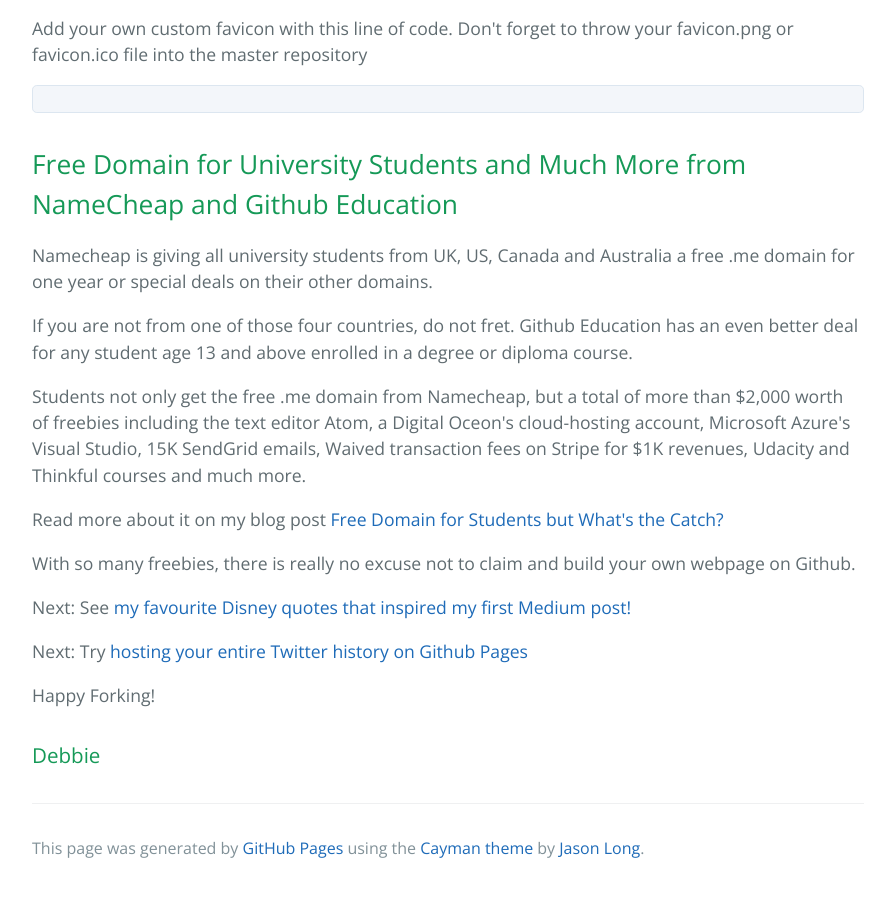
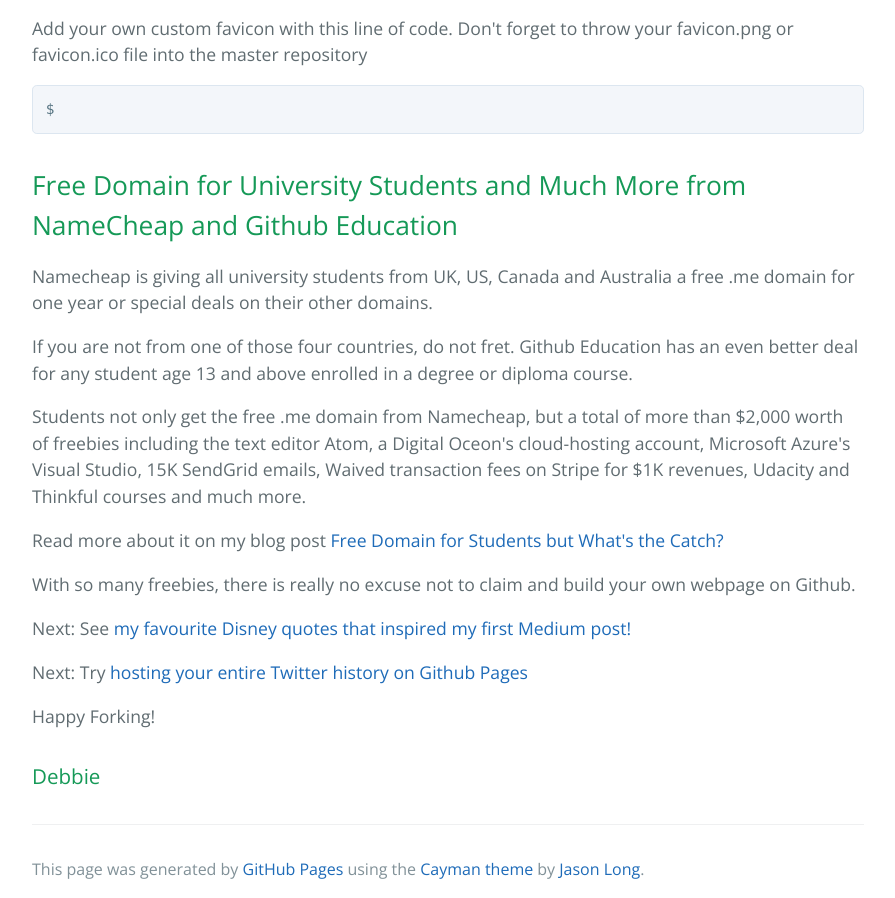
Before and after one commit to debbiediscovers/debbiediscovers.github.io, a plain HTML site: page index.html in a window 1280 px wide. Shown: the part 3181-4079 px from the top of the page, without its empty margins (192-1087 px from the left). Drawn offline with nearby package versions, Linux system fonts and the light colour scheme.

Commit message:
Update index.html

```diff
--- a/index.html
+++ b/index.html
@@ -132,8 +132,7 @@ git push -u origin master
 192.30.252.154
 </code></pre>
 
-<p>
-To add a "sub-domain" (e.g."info.debbiediscovers.com"), point your CNAME (without the WWW) to your Github Pages default domain (debbiediscovers.github.io).</p>
+<p>To add a "sub-domain" (e.g."info.debbiediscovers.com"), point your CNAME (without the WWW) to your Github Pages default domain (debbiediscovers.github.io).</p>
 <p>If you use Bluehost for example, don't create subdomain as Bluehost will add a folder in your public directory and there will be a conflict.  Just change the CNAME.</p>
 <p>Wait for 30 minutes and you will have your very own webpage hosted on Git, styled on your own custom domain. </p>
 
@@ -145,7 +144,7 @@ $ git checkout gh-pages
 
 <p>Add your own custom favicon with this line of code. Don't forget to throw your favicon.png or favicon.ico file into the master repository</p>
 
-<pre><code><link rel="shortcut icon" type="image/png" href="/favicon.png"></pre></code>
+<pre><code>$ <link rel="shortcut icon" type="image/png" href="/favicon.png"></pre></code>
 
 
 <h2>Free Domain for University Students and Much More from NameCheap and Github Education</h2>
```
